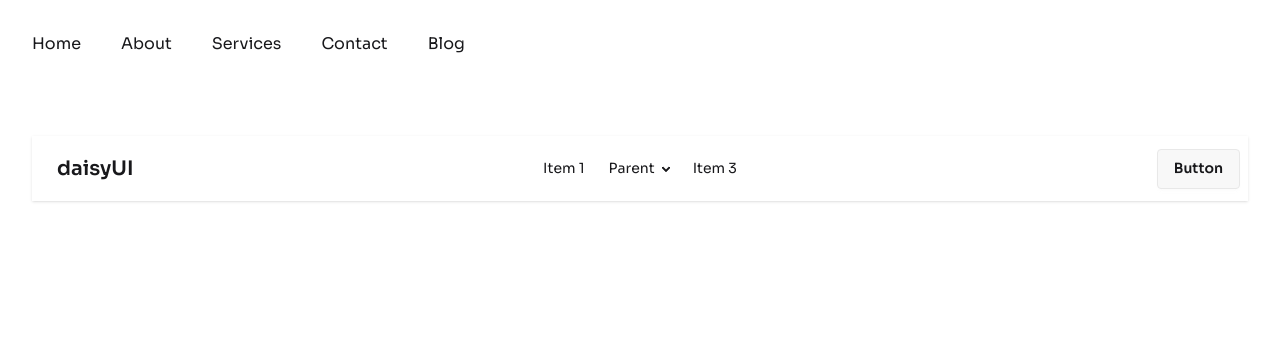
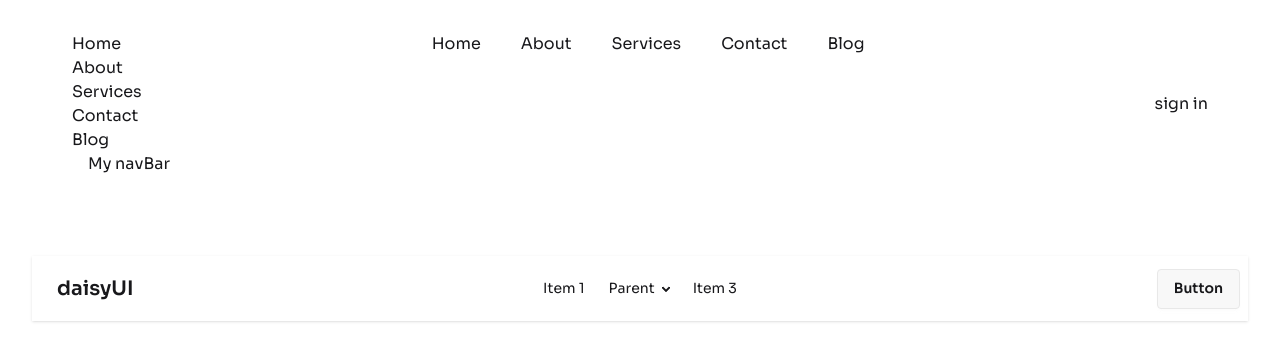
Before and after one commit to developerTamanna/module-44-react, a React (Vite) app: page /blog in a window 1280 px wide. Shown: the top 348 px of the page. Built offline with nearby package versions, Linux system fonts and the light colour scheme.

Commit message:
navbar design

```diff
--- a/src/components/Navbar/Navbar.jsx
+++ b/src/components/Navbar/Navbar.jsx
@@ -1,7 +1,8 @@
-import React from 'react';
+import React, { useState } from 'react';
 import Link from './Link';
 
-
+import { CiMenuBurger } from "react-icons/ci";
+import { IoIosClose } from 'react-icons/io';
 
 const navigationData = [
     {
@@ -32,14 +33,31 @@ const navigationData = [
   ];
 
 const Navbar = () => {
+
+
+    const [open, setOpen] = useState(false);
+
+   const links =    navigationData.map(route=><Link
+    key={route.id}
+    route={route}
+    ></Link>)
     return (
-        <nav>
+        <nav className='flex justify-between mx-10'>
+         <span className='' onClick={()=>setOpen(!open)}>
+
+          {
+            open ? <IoIosClose className='md:hidden'></IoIosClose> :  < CiMenuBurger className='md:hidden' />
+          }
+       <ul>
+        {links}
+       </ul>
+        <h1 className='ml-4'>My navBar</h1>
+
+         </span>
+
           <ul className='flex'>
             {
-                navigationData.map(route=><Link
-                key={route.id}
-                route={route}
-                ></Link>)
+             links
             }
         </ul>
           {/* <ul className='flex'>
@@ -59,6 +77,7 @@ const Navbar = () => {
                    <li className='mr-10'>  <a href="/contact">contact</a></li>
 
             </ul> */}
+            <button>sign in</button>
         </nav>
     );
 };
```
